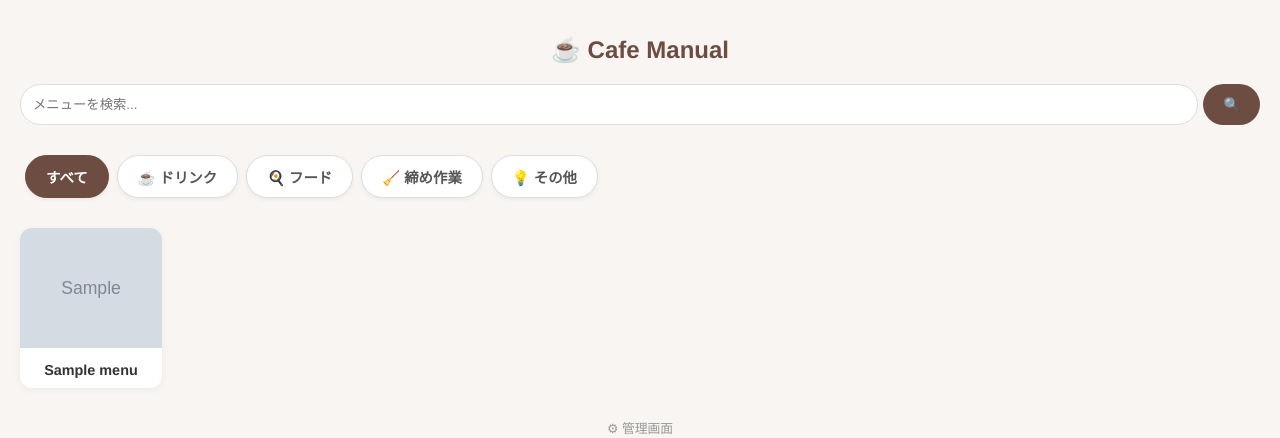
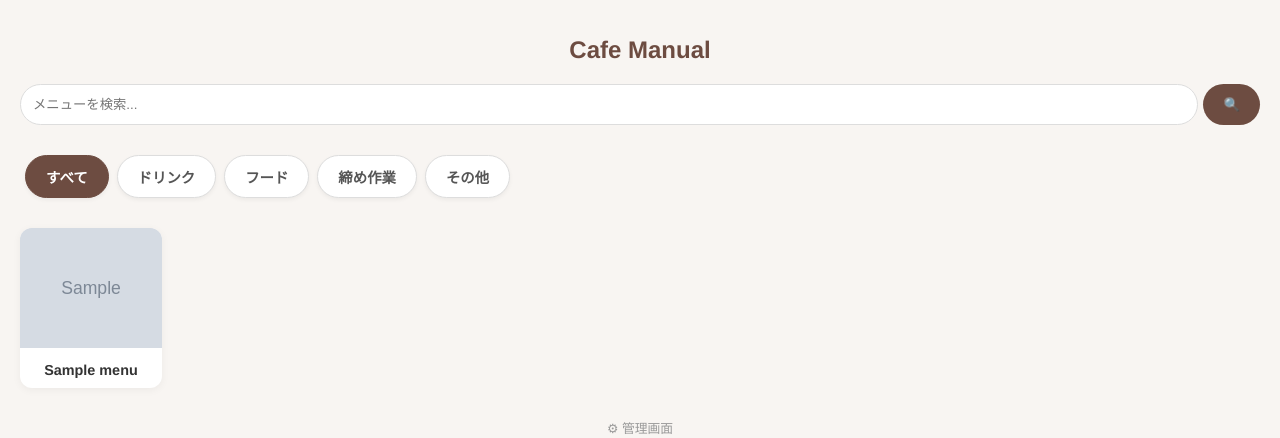
Before and after one commit to higakota/workplace-manual-app, a Flask app: template templates/index.html in a window 1280 px wide. Shown: the top 438 px of the page. Run offline with Flask 3, Linux system fonts and the light colour scheme; the template is opened without the code that fills it: most values are stand-ins (such as "Sample title", 1, 10 or a date in 2020); grey boxes marked "Sample" are stand-in pictures.

Commit message:
アイコンとHTMLの修正

```diff
--- a/templates/detail.html
+++ b/templates/detail.html
@@ -37,21 +37,21 @@
 
         {% if menu.hot %}
           <div class="section hot">
-            <h3>♨️ ホットの作り方</h3>
+            <h3>ホットの作り方</h3>
             <p>{{ menu.hot }}</p>
           </div>
         {% endif %}
 
         {% if menu.ice %}
           <div class="section ice">
-            <h3>🧊 アイスの作り方</h3>
+            <h3>アイスの作り方</h3>
             <p>{{ menu.ice }}</p>
           </div>
         {% endif %}
 
         {% if menu.recipe %}
           <div class="section recipe">
-            <h3>📖 手順 / レシピ</h3>
+            <h3>手順 / レシピ</h3>
             <p>{{ menu.recipe }}</p>
           </div>
         {% endif %}
--- a/templates/index.html
+++ b/templates/index.html
@@ -57,7 +57,7 @@
     </style>
 </head>
 <body>
-    <h1>☕ Cafe Manual</h1>
+    <h1>Cafe Manual</h1>
 
     <form class="search-container" action="/search" method="get">
         <input type="text" name="q" value="{{ query or '' }}" placeholder="メニューを検索...">
@@ -66,10 +66,10 @@
 
     <div class="tabs">
         <button class="tab-btn active" onclick="filterCat('all', this)">すべて</button>
-        <button class="tab-btn" onclick="filterCat('drink', this)">☕ ドリンク</button>
-        <button class="tab-btn" onclick="filterCat('food', this)">🍳 フード</button>
-        <button class="tab-btn" onclick="filterCat('closing', this)">🧹 締め作業</button>
-        <button class="tab-btn" onclick="filterCat('other', this)">💡 その他</button>
+        <button class="tab-btn" onclick="filterCat('drink', this)">ドリンク</button>
+        <button class="tab-btn" onclick="filterCat('food', this)">フード</button>
+        <button class="tab-btn" onclick="filterCat('closing', this)">締め作業</button>
+        <button class="tab-btn" onclick="filterCat('other', this)">その他</button>
     </div>
 
     <div class="menu-grid" id="menu-list">
```
Also changed, not shown: templates/admin.html (+7 -7 lines).
